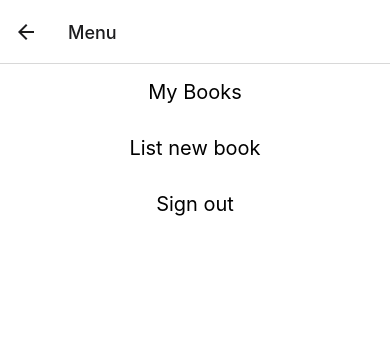
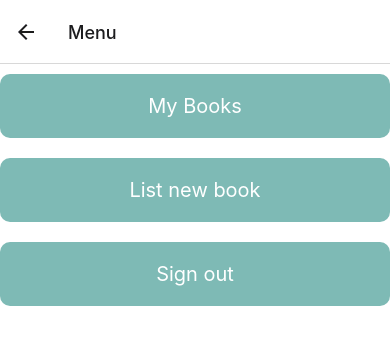
Before and after one commit to loisem444/BookBuddy, a React Native app: screen /Menu in a window 390 px wide. Shown: the top 344 px of the page. Built offline with nearby package versions, Linux system fonts and the light colour scheme.

Commit message:
Style menu

```diff
--- a/src/components/MenuScreen.tsx
+++ b/src/components/MenuScreen.tsx
@@ -4,6 +4,8 @@ import type { NativeStackScreenProps } from '@react-navigation/native-stack';
 import { StatusBar } from 'expo-status-bar';
 
 import { RootStackParamList } from '../../App';
+import Spacing from '../Spacing';
+import FontSize from '../FontSize';
 import colors from '../colors';
 
 type Props = NativeStackScreenProps<RootStackParamList, 'Menu'>;
@@ -46,15 +48,18 @@ const styles = StyleSheet.create({
   container: {
     backgroundColor: colors.white,
     flex: 1,
+    padding: Spacing * 2,
   },
   itemContainer: {
-    backgroundColor: colors.white,
-    padding: 16,
+    padding: Spacing * 2,
+    backgroundColor: colors.primary,
+    marginVertical: Spacing,
+    borderRadius: Spacing,
+    alignItems: 'center',
+    justifyContent: 'center',
   },
   itemText: {
-    color: colors.black,
-    fontSize: 20,
-    alignSelf: 'center',
-    flex: 1,
+    color: colors.onPrimary,
+    fontSize: FontSize.large,
   },
 });
```
